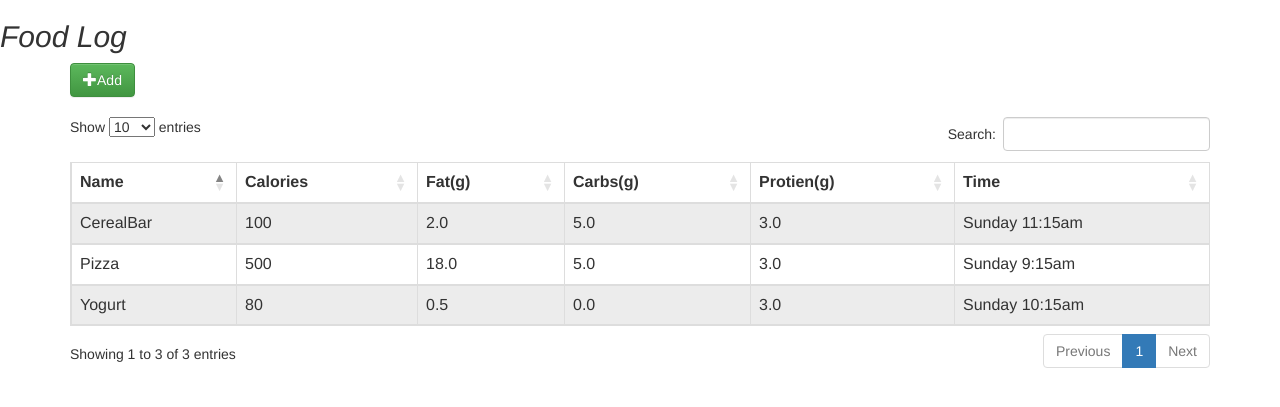
After one commit to EktaShah/FitnessTracker, a PHP site: page /Views/FTFoodLog/index.php in a window 1280 px wide. The commit adds this page. Shown: the top 407 px of the page. Run offline with PHP 8.4, Linux system fonts and the light colour scheme; some libraries are stand-ins or nearby versions.

Commit message:
MVC pattern

```diff
--- a/controllers/FTFoodLog.php
+++ b/Controllers/FTFoodLog.php
@@ -14,7 +14,7 @@ switch ($action . '_' . $method) {
 		//	Proccess input
 		break;
 	case 'edit_GET':
-		$model = Food::Get($_REQUEST['id']);
+		#$model = Food::Get($_REQUEST['id']);
 		$view = "food/edit.php";
 		break;
 	case 'edit_POST':
@@ -28,8 +28,8 @@ switch ($action . '_' . $method) {
 		break;
 	case 'index_GET':
 	default:
-		$model = Food::Get();
-		$view = 'food/index.php';
+		#$model = Food::Get();
+		$view = 'FTFoodLog/index.php';
 		break;
 }
 
--- /dev/null
+++ b/Views/FTFoodLog/index.php
@@ -0,0 +1,77 @@
+            <link rel="stylesheet" href="https://maxcdn.bootstrapcdn.com/bootstrap/3.2.0/css/bootstrap.min.css">
+            <link rel="stylesheet" href="https://maxcdn.bootstrapcdn.com/bootstrap/3.2.0/css/bootstrap-theme.min.css">
+            <link rel="stylesheet" href="http://cdn.datatables.net/plug-ins/725b2a2115b/integration/bootstrap/3/dataTables.bootstrap.css">
+
+            <header>
+            <h2><i>Food Log</i></h2>
+            </header>
+            <div class="container content">
+                <a class="btn btn-success" data-toggle="modal" data-target="#myModal" href="FoodLogForm.php"> <i class="glyphicon glyphicon-plus"></i>Add</a>
+                <!-- Modal -->
+                <div class="modal fade" id="myModal" tabindex="-1" >
+                    <div class="modal-dialog">
+                        <div class="modal-content"></div>
+                    </div>
+                </div>
+                <br />
+                <br />
+                <table id="example" class="table table-striped table-bordered" >
+                    <thead>
+                        <tr>
+                            <th>Name</th>
+                            <th>Calories</th>
+                            <th>Fat(g)</th>
+                            <th>Carbs(g)</th>
+                            <th>Protien(g)</th>
+                            <th>Time</th>
+                        </tr>
+                    </thead>
+                    <tbody>
+                        <tr>
+                            <td>Pizza</td>
+                            <td>500</td>
+                            <td>18.0</td>
+                            <td>5.0</td>
+                            <td>3.0</td>
+                            <td> Sunday 9:15am</td>
+                        </tr>
+                        <tr>
+                            <td>Yogurt</td>
+                            <td>80</td>
+                            <td>0.5</td>
+                            <td>0.0</td>
+                            <td>3.0</td>
+                            <td> Sunday 10:15am</td>
+                        </tr>
+                        <tr>
+                            <td>CerealBar</td>
+                            <td>100</td>
+                            <td>2.0</td>
+                            <td>5.0</td>
+                            <td>3.0</td>
+                            <td> Sunday 11:15am</td>
+                        </tr>
+                    </tbody>
+                </table>
+
+            </div>
+
+        <script src="https://maxcdn.bootstrapcdn.com/bootstrap/3.2.0/js/bootstrap.min.js"></script>
+        <script src="https://cdnjs.cloudflare.com/ajax/libs/holder/2.4.0/holder.js"></script>
+
+            <script src="http://cdnjs.cloudflare.com/ajax/libs/jquery/2.1.1/jquery.min.js"></script>
+            <script src="http://cdnjs.cloudflare.com/ajax/libs/jquery/2.1.1/jquery.js"></script>
+            <script type="text/javascript" src="http://cdnjs.cloudflare.com/ajax/libs/datatables/1.10.1/js/jquery.dataTables.min.js"></script>
+            <script type="text/javascript" src="http://cdn.datatables.net/plug-ins/725b2a2115b/integration/bootstrap/3/dataTables.bootstrap.js"></script>
+
+            <script type='text/javascript'>
+                $(window).load(function() {
+
+                    $("#top-nav").load("inc/navigation.php", function() {
+                        $(".index").addClass("active");
+                    });
+                    $(document).ready(function() {
+                        $('#example').dataTable();
+                    });
+                });
+            </script>
--- /dev/null
+++ b/inc/_all.php
@@ -0,0 +1,4 @@
+<?
+	#include_once __DIR__ . '/_global.php';
+	#include_once __DIR__ . '/../Models/food.php';
+?>
--- a/inc/navigation.php
+++ b/inc/navigation.php
@@ -1,5 +1,6 @@
 <div class="navbar navbar-inverse navbar-fixed-top" role="navigation">
 	<div class="container">
+        <!--<base href="~/">-->
 
 		<div class="navbar-header">
 			<button type="button" class="navbar-toggle collapsed" data-toggle="collapse" data-target=".navbar-collapse">
@@ -14,7 +15,7 @@
 					<a href="index.php">Home</a>
 				</li> -->
 				<li>
-					<a href="Controllers/index.php?action=foodIndex">Food InTake</a>
+					<a href="FTFoodLog.php?action=index">Food Log</a>
 				</li>
 				<li>
 					<a href="FTExerciseLog.php">Exercise Log</a>
```
Also changed, not shown: Views/shared/_Template.php (added, +29 -0 lines), index.php (+6 -4 lines), view/FTFoodLog/index.php (deleted, +0 -51 lines), view/shared/_Template.php (deleted, +0 -44 lines), Views/FTFoodLog/edit.php (renamed from view/FTFoodLog/edit.php).
